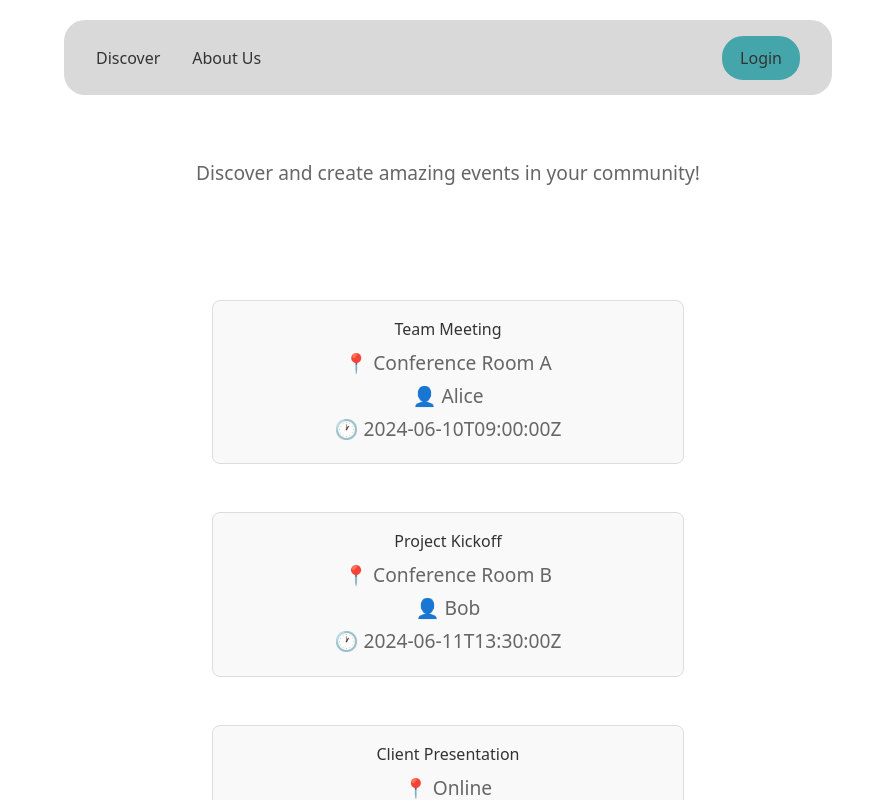
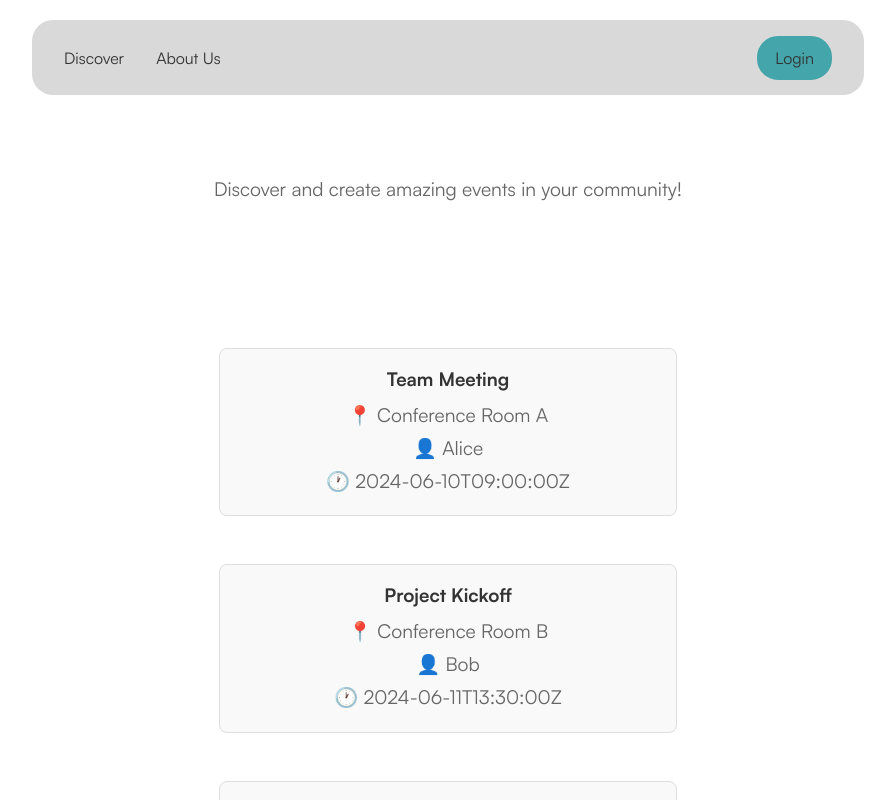
Before and after one commit to code-differently/cs-25-2-team5, a React app in the folder event-planner/frontend/: page / in a window 1280 px wide. Shown: the top 800 px of the page, without its empty margins (192-1087 px from the left). Built offline with nearby package versions, Linux system fonts and the light colour scheme; the HTML template or start-up script is replaced by a standard one.

Commit message:
style: implements Satoshi font to app styling

```diff
--- a/event-planner/frontend/src/index.css
+++ b/event-planner/frontend/src/index.css
@@ -1,7 +1,76 @@
-@import "tailwindcss";
+/* Satoshi font imports */
+@font-face {
+  font-family: 'Satoshi';
+  src: url('/fonts/Satoshi-Regular.woff2') format('woff2'),
+       url('/fonts/Satoshi-Regular.woff') format('woff'),
+       url('/fonts/Satoshi-Regular.ttf') format('truetype');
+  font-weight: 400;
+  font-style: normal;
+  font-display: swap;
+}
+
+@font-face {
+  font-family: 'Satoshi';
+  src: url('/fonts/Satoshi-Light.woff2') format('woff2'),
+       url('/fonts/Satoshi-Light.woff') format('woff'),
+       url('/fonts/Satoshi-Light.ttf') format('truetype');
+  font-weight: 300;
+  font-style: normal;
+  font-display: swap;
+}
+
+@font-face {
+  font-family: 'Satoshi';
+  src: url('/fonts/Satoshi-Bold.woff2') format('woff2'),
+       url('/fonts/Satoshi-Bold.woff') format('woff'),
+       url('/fonts/Satoshi-Bold.ttf') format('truetype');
+  font-weight: 700;
+  font-style: normal;
+  font-display: swap;
+}
+
+@font-face {
+  font-family: 'Satoshi';
+  src: url('/fonts/Satoshi-Black.woff2') format('woff2'),
+       url('/fonts/Satoshi-Black.woff') format('woff'),
+       url('/fonts/Satoshi-Black.ttf') format('truetype');
+  font-weight: 900;
+  font-style: normal;
+  font-display: swap;
+}
+
+@font-face {
+  font-family: 'Satoshi';
+  src: url('/fonts/Satoshi-Italic.woff2') format('woff2'),
+       url('/fonts/Satoshi-Italic.woff') format('woff'),
+       url('/fonts/Satoshi-Italic.ttf') format('truetype');
+  font-weight: 400;
+  font-style: italic;
+  font-display: swap;
+}
+
+@font-face {
+  font-family: 'Satoshi';
+  src: url('/fonts/Satoshi-BoldItalic.woff2') format('woff2'),
+       url('/fonts/Satoshi-BoldItalic.woff') format('woff'),
+       url('/fonts/Satoshi-BoldItalic.ttf') format('truetype');
+  font-weight: 700;
+  font-style: italic;
+  font-display: swap;
+}
+
+@font-face {
+  font-family: 'Satoshi';
+  src: url('/fonts/Satoshi-BlackItalic.woff2') format('woff2'),
+       url('/fonts/Satoshi-BlackItalic.woff') format('woff'),
+       url('/fonts/Satoshi-BlackItalic.ttf') format('truetype');
+  font-weight: 900;
+  font-style: italic;
+  font-display: swap;
+}
 
 :root {
-  font-family: system-ui, Avenir, Helvetica, Arial, sans-serif;
+  font-family: 'Satoshi', system-ui, Avenir, Helvetica, Arial, sans-serif;
   line-height: 1.5;
   font-weight: 400;
 
```
